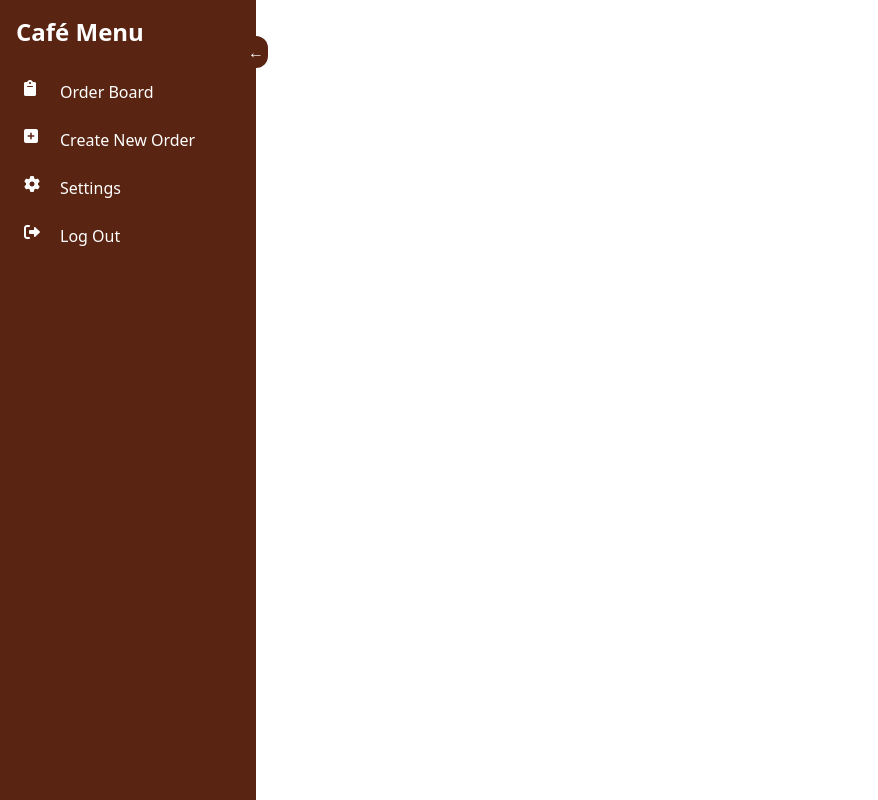
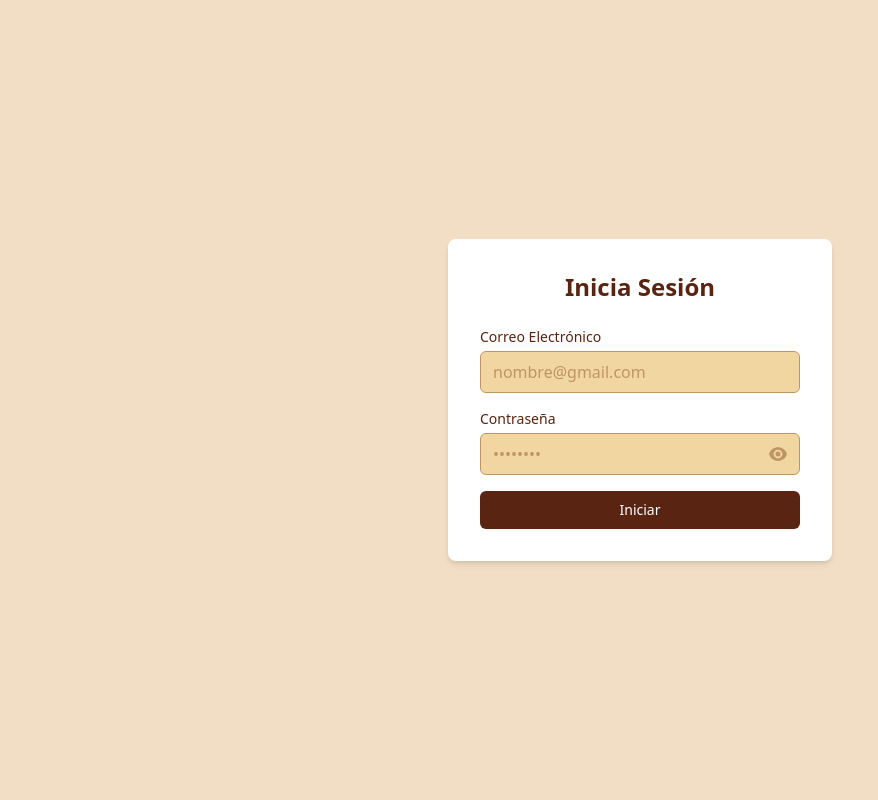
Before and after one commit to brenda-0021/gestion_ordenes_cafe, a React (Create React App) app in the folder frontend/: page /login in a window 1280 px wide. Shown: the whole page, without its empty margins (0-878 px from the left). Built offline with nearby package versions, Linux system fonts and the light colour scheme.

Commit message:
corrección menú lateral

```diff
--- a/frontend/src/App.js
+++ b/frontend/src/App.js
@@ -1,24 +1,34 @@
 import React from "react";
-import { BrowserRouter as Router, Route, Routes } from "react-router-dom";
+import {
+  BrowserRouter as Router,
+  Route,
+  Routes,
+  useLocation,
+} from "react-router-dom";
 import { AuthProvider } from "./context/AuthContext.js";
 import AppRoutes from "./routes/Routes";
 import MenuLateral from "./components/MenuLateral.jsx";
-import NuevaOrden from "./pages/NuevaOrden.jsx";
 import "./App.css";
 
 function App() {
+  const location = useLocation();
+  return (
+    <div style={{ display: "flex" }}>
+      {/* Renderiza MenuLateral solo si no estamos en la ruta de login */}
+      {location.pathname !== "/login" && <MenuLateral />}
+      <div style={{ flex: 1 }}>
+        <AppRoutes /> {/* Aquí se llama a las rutas definidas */}
+      </div>
+    </div>
+  );
+}
+
+function AppWrapper() {
   return (
     <Router>
-      <div style={{ display: "flex" }}>
-        <MenuLateral />
-        <div style={{ flex: 1 }}>
-          <Routes>
-            <Route path="/nueva-orden" element={<NuevaOrden />} />
-            {/* Agrega más rutas según sea necesario */}
-          </Routes>
-        </div>
-      </div>
+      <App />
     </Router>
   );
 }
-export default App;
+
+export default AppWrapper;
--- a/frontend/src/components/MenuLateral.jsx
+++ b/frontend/src/components/MenuLateral.jsx
@@ -4,23 +4,23 @@ import React, { useState } from "react";
 import { Link, useLocation, useNavigate } from "react-router-dom";
 
 const MenuLateral = () => {
-  const [isCollapsed, setIsCollapsed] = useState(false); // Estado de colapso
+  const [isCollapsed, setIsCollapsed] = useState(false);
   const navigate = useNavigate();
-  const { pathname } = useLocation(); // Obtener la ruta actual
+  const { pathname } = useLocation();
 
   const handleNavigate = (path) => {
     navigate(path);
   };
 
   const menuItems = [
-    { name: "Order Board", icon: "fas fa-clipboard", href: "/order-board" }, // Clipboard icon
+    { name: "Order Board", icon: "fas fa-clipboard", href: "/order-board" },
     {
       name: "Create New Order",
       icon: "fas fa-plus-square",
       href: "/new-order",
     }, // PlusSquare icon
-    { name: "Settings", icon: "fas fa-cog", href: "/settings" }, // Settings icon
-    { name: "Log Out", icon: "fas fa-sign-out-alt", href: "/logout" }, // LogOut icon
+    { name: "Settings", icon: "fas fa-cog", href: "/settings" },
+    { name: "Log Out", icon: "fas fa-sign-out-alt", href: "/logout" },
   ];
 
   return (
```
